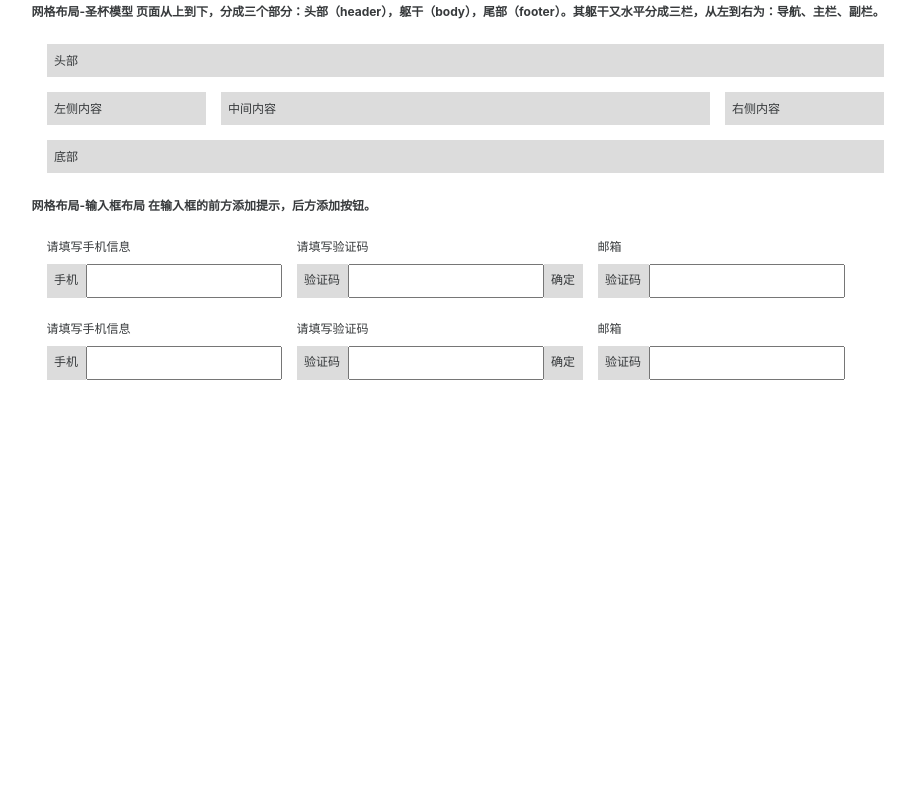
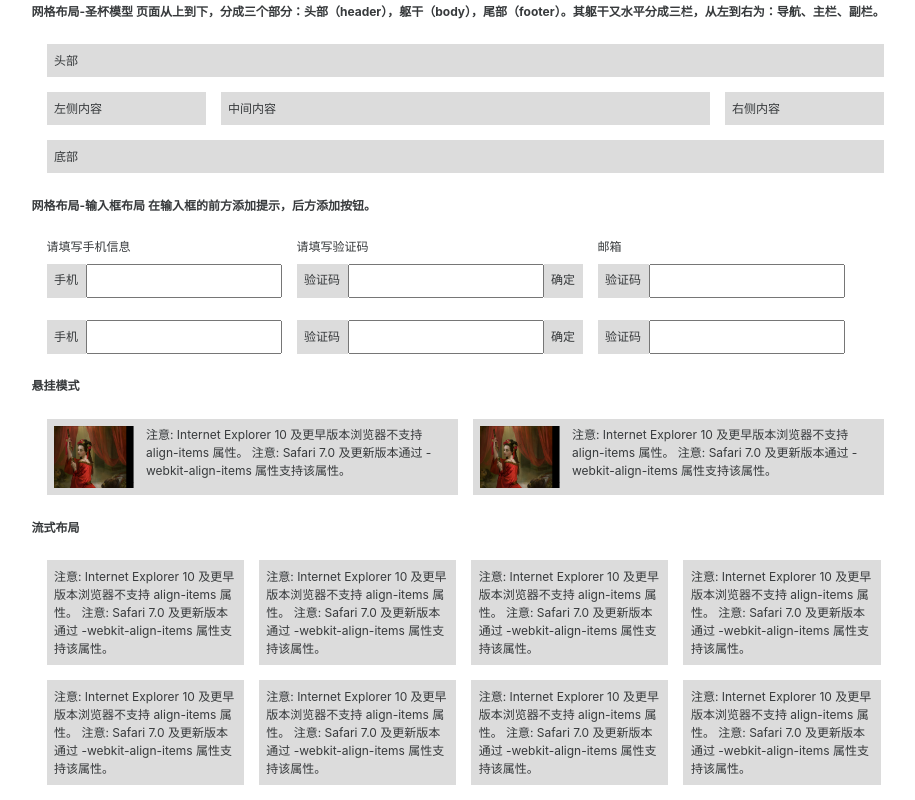
Before and after one commit to Qiuziscorpio/FlexUi, a plain HTML site: page index.html in a window 1280 px wide. Shown: the part 307-1107 px from the top of the page, without its empty margins (175-1090 px from the left). Before the commit the page ends 800 px from the top, so only its background shows below. Drawn offline with Linux system fonts and the light colour scheme.

Commit message:
新增布局

```diff
--- a/css/Config.less
+++ b/css/Config.less
@@ -1,4 +1,9 @@
 @charset "UTF-8";
+
+img,div,p{
+    margin: 0;
+    padding: 0;
+}
 
 html {
   font-family: sans-serif;
--- a/css/FlexUi.less
+++ b/css/FlexUi.less
@@ -29,7 +29,8 @@ header,
 footer,
 .grail-body-left,
 .grail-body-content,
-.grail-body-right
+.grail-body-right,
+.panel-vertical-content
 {
     .p-xs;
     .m-xs;
@@ -96,6 +97,42 @@ footer,
      }
 }
 
+/* panel-level */
+.panel-level{
+    display: flex;
+    align-items: flex-start;
+    .panel-level-items{
+        margin-right: 1em;
+    }
+    .panel-level-body{
+        flex: 1;
+    }
+}
+
+/* panel-vertical */
+.panel-vertical{
+    display: flex;
+    min-height: 100vh;
+    flex-direction: column;
+    .panel-vertical-content{
+        flex: 1;
+    }
+}
+
+/* stream */
+.stream{
+    display: flex;
+    flex-flow:row wrap ;
+    align-content: flex-start;
+    .m-xs
+}
+.stream-child{
+    flex: 0 0 21.4%;
+    .m-xs;
+    .p-xs
+}
+
+
 /* @media */
 @media (max-width: 34em) {
 }
--- a/index.html
+++ b/index.html
@@ -77,31 +77,76 @@
 				</div>
 			</div>
 			<div class="flex-row">
-				<div>
-					<div class="m-xs">请填写手机信息</div>
 				<div class="forminput">
 					<span class="forminput-item bg-gray">手机</span>
 					<input class="forminput-input"  />
 				</div>
-				</div>
-				<div>
-					<div class="m-xs">请填写验证码</div>
 				<div class="forminput">
 					<span class="forminput-item bg-gray">验证码</span>
 					<input class="forminput-input"  />
 					<span class="forminput-item bg-gray">确定</span>
 				</div>
-				</div>
-				<div>
-					<div class="m-xs">邮箱</div>
 				<div class="forminput">
 					<span class="forminput-item bg-gray">验证码</span>
 					<input class="forminput-input"  />
 				</div>
 			</div>
+			<h4>悬挂模式</h4>
+			<div class="flex-row">
+				<div class="flex-grid bg-gray">
+					<div class="panel-level">
+						<img class="panel-level-items" src="img/img.png"  width="80"/>
+						<div class="panel-level-body">
+							注意: Internet Explorer 10 及更早版本浏览器不支持 align-items 属性。
+							注意: Safari 7.0 及更新版本通过 -webkit-align-items 属性支持该属性。
 						</div>
-
-
+					</div>
+				</div>
+				<div class="flex-grid bg-gray">
+					<div class="panel-level">
+						<img class="panel-level-items" src="img/img.png"  width="80"/>
+						<div class="panel-level-body">
+							注意: Internet Explorer 10 及更早版本浏览器不支持 align-items 属性。
+							注意: Safari 7.0 及更新版本通过 -webkit-align-items 属性支持该属性。
+						</div>
+					</div>
+				</div>
+			</div>
+			<h4>流式布局</h4>
+			<div class="stream">
+				<div class="stream-child bg-gray">
+					注意: Internet Explorer 10 及更早版本浏览器不支持 align-items 属性。
+					注意: Safari 7.0 及更新版本通过 -webkit-align-items 属性支持该属性。
+				</div>
+				<div class="stream-child bg-gray">
+					注意: Internet Explorer 10 及更早版本浏览器不支持 align-items 属性。
+					注意: Safari 7.0 及更新版本通过 -webkit-align-items 属性支持该属性。
+				</div>
+				<div class="stream-child bg-gray">
+					注意: Internet Explorer 10 及更早版本浏览器不支持 align-items 属性。
+					注意: Safari 7.0 及更新版本通过 -webkit-align-items 属性支持该属性。
+				</div>
+				<div class="stream-child bg-gray">
+					注意: Internet Explorer 10 及更早版本浏览器不支持 align-items 属性。
+					注意: Safari 7.0 及更新版本通过 -webkit-align-items 属性支持该属性。
+				</div>
+				<div class="stream-child bg-gray">
+					注意: Internet Explorer 10 及更早版本浏览器不支持 align-items 属性。
+					注意: Safari 7.0 及更新版本通过 -webkit-align-items 属性支持该属性。
+				</div>
+				<div class="stream-child bg-gray">
+					注意: Internet Explorer 10 及更早版本浏览器不支持 align-items 属性。
+					注意: Safari 7.0 及更新版本通过 -webkit-align-items 属性支持该属性。
+				</div>
+				<div class="stream-child bg-gray">
+					注意: Internet Explorer 10 及更早版本浏览器不支持 align-items 属性。
+					注意: Safari 7.0 及更新版本通过 -webkit-align-items 属性支持该属性。
+				</div>
+				<div class="stream-child bg-gray">
+					注意: Internet Explorer 10 及更早版本浏览器不支持 align-items 属性。
+					注意: Safari 7.0 及更新版本通过 -webkit-align-items 属性支持该属性。
+				</div>
+			</div>
 		</div>
 	</body>
 </html>
```
Also changed, not shown: vertical.html (added, +30 -0 lines), css/Config.css, css/FlexUi.css, css/template.less (added), img/img.png (added), 1 other file. Lines whose indentation alone changed are shown as unchanged.
